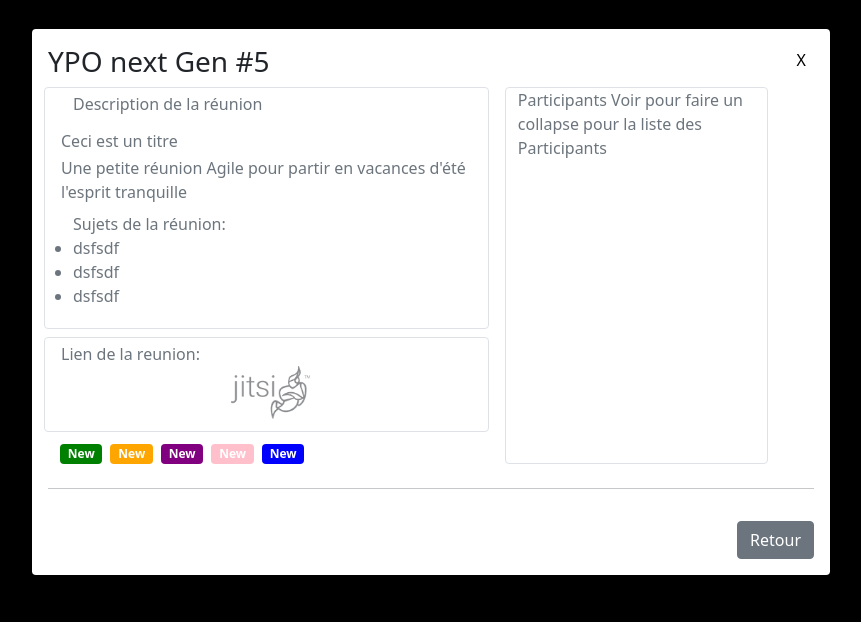
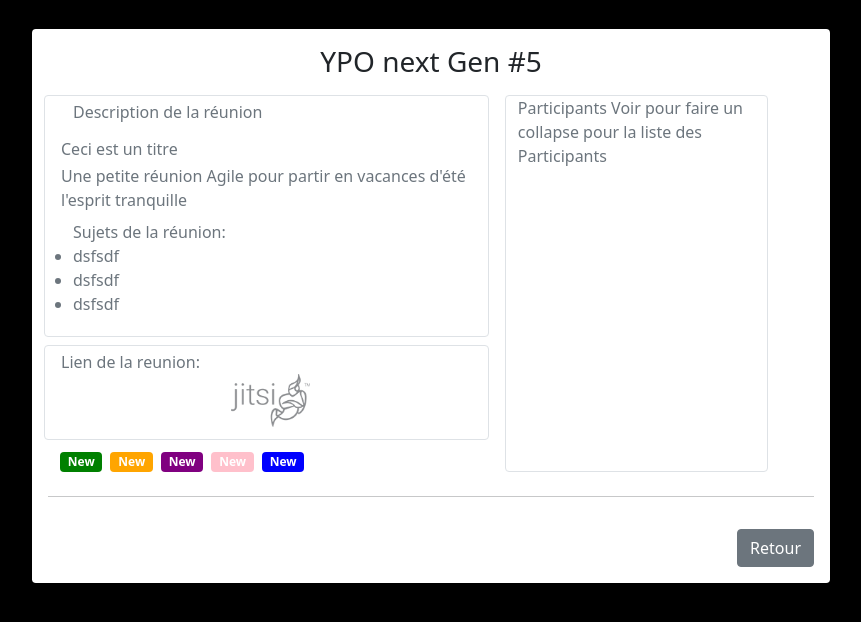
Before and after one commit to Nikuspokus/Modal-bootstrap, a Vue app: page / in a window 1280 px wide. Both pictures are taken after a click on the button "Open Modal". Shown: the top 622 px of the page, without its empty margins (209-1070 px from the left). Built offline with nearby package versions, Linux system fonts and the light colour scheme.

Commit message:
Modal - 5 - test sans bouton close dans le header

```diff
--- a/src/App.vue
+++ b/src/App.vue
@@ -8,9 +8,6 @@
           >Open Modal
         </b-button>
       </div>
-      <template>
-
-</template>
 
       <b-modal
         id="bv-modal-example"
@@ -19,18 +16,17 @@
         class="modal-xl m-2 border border-primary-50 rounded"
         size="lg"
       >
-        <template #modal-title> Using <code>$bvModal</code> Methods </template>
         <div>
           <div>
-            <h3 style="display: inline">YPO next Gen #5</h3>
-            <b-button-close
+            <h3 class="text-center">YPO next Gen #5</h3>
+            <!-- <b-button-close
               type="button"
-              class="border-radius: 20px bg-transparent"
+              class="border-radius: 20px"
               aria-label="close"
               style="border-color: transparent; border-radius:5px; float:right"
               @click="$bvModal.hide('bv-modal-example')"
-            >X
-            </b-button-close>
+            >
+            </b-button-close> -->
           </div>
           <div class="row">
             <div class="col-7 p-0">
```
